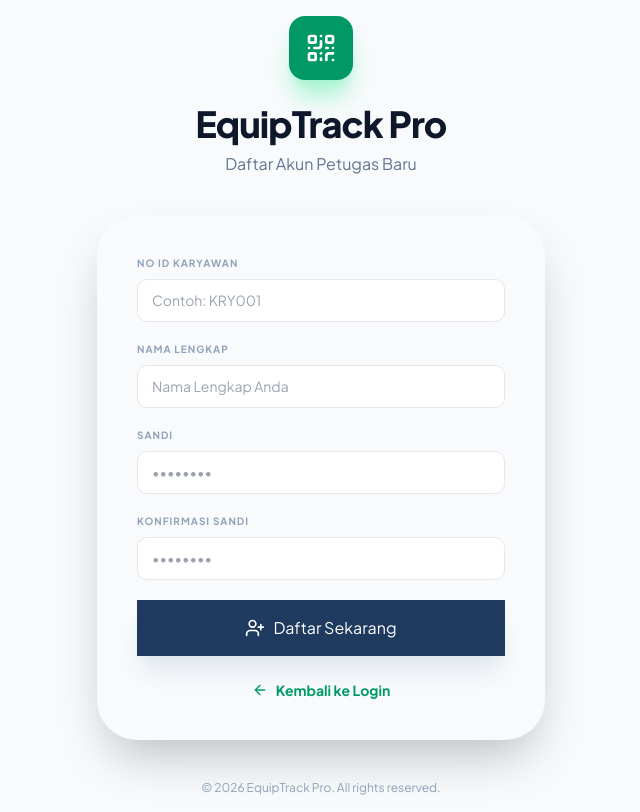
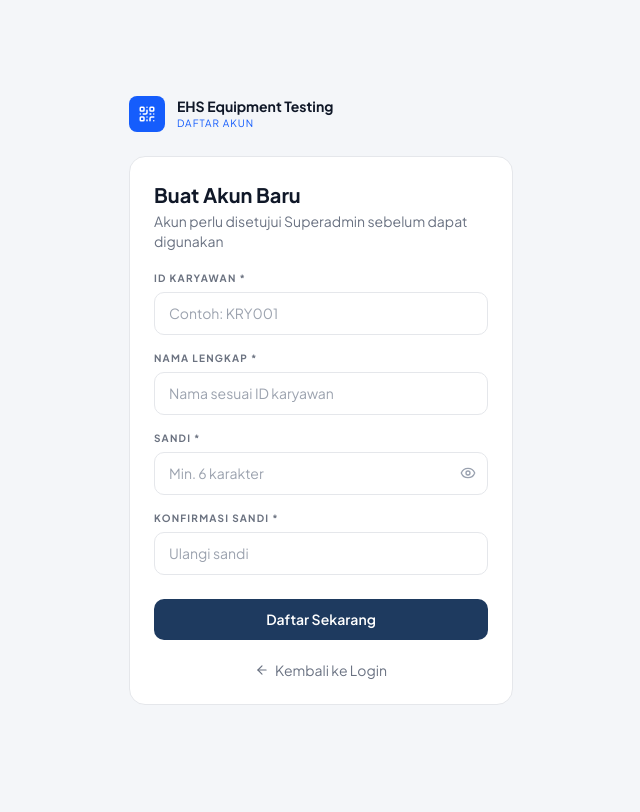
Before and after one commit to tauffanpc/EHS-Equipment-Testing, a React (Vite) app: page /register in a window 1280 px wide. Shown: the whole page, without its empty margins (319-959 px from the left). Built offline with nearby package versions, Linux system fonts and the light colour scheme; no server answers.

Commit message:
Update RegisterPage.tsx

```diff
--- a/src/pages/RegisterPage.tsx
+++ b/src/pages/RegisterPage.tsx
@@ -1,177 +1,118 @@
 import React, { useState } from 'react';
+import { useNavigate, Link } from 'react-router-dom';
 import { supabase, employeeIdToEmail } from '../lib/supabase';
-import { useNavigate, Link } from 'react-router-dom';
-import { motion } from 'motion/react';
-import { QrCode, UserPlus, AlertCircle, CheckCircle2, ArrowLeft } from 'lucide-react';
+import { QrCode, Eye, EyeOff, CheckCircle2, AlertCircle, ArrowLeft } from 'lucide-react';
 
 export const RegisterPage: React.FC = () => {
-  const [employeeId, setEmployeeId] = useState('');
-  const [fullName, setFullName] = useState('');
-  const [password, setPassword] = useState('');
-  const [confirmPassword, setConfirmPassword] = useState('');
+  const navigate = useNavigate();
+  const [form, setForm] = useState({ employeeId: '', fullName: '', password: '', confirm: '' });
+  const [showPass, setShowPass] = useState(false);
   const [loading, setLoading] = useState(false);
   const [error, setError] = useState<string | null>(null);
   const [success, setSuccess] = useState(false);
-  const navigate = useNavigate();
+
+  const set = (k: keyof typeof form, v: string) => setForm(p => ({ ...p, [k]: v }));
 
   const handleRegister = async (e: React.FormEvent) => {
     e.preventDefault();
+    setError(null);
+    if (form.password !== form.confirm) { setError('Sandi tidak cocok'); return; }
+    if (form.password.length < 6) { setError('Sandi minimal 6 karakter'); return; }
     setLoading(true);
-    setError(null);
 
-    if (password !== confirmPassword) {
-      setError('Sandi tidak cocok');
-      setLoading(false);
-      return;
-    }
-
-    if (password.length < 6) {
-      setError('Sandi minimal 6 karakter');
-      setLoading(false);
-      return;
-    }
-
-    const email = employeeIdToEmail(employeeId);
-
-    const { data: signUpData, error: signUpError } = await supabase.auth.signUp({
-      email,
-      password,
-      options: {
-        data: {
-          full_name: fullName,
-          employee_id: employeeId,
-        },
-      },
+    const email = employeeIdToEmail(form.employeeId);
+    const { data, error: signUpError } = await supabase.auth.signUp({
+      email, password: form.password,
+      options: { data: { full_name: form.fullName, employee_id: form.employeeId } },
     });
 
-    if (signUpError) {
-      setError(signUpError.message);
-    } else if (signUpData.user) {
-      // Create profile record
-      const isInitialAdmin = employeeId.toLowerCase() === 'admin001' || employeeId.toLowerCase() === 'admin';
+    if (signUpError) { setError(signUpError.message); setLoading(false); return; }
 
-      const { error: profileError } = await supabase
-        .from('profiles')
-        .insert([
-          {
-            id: signUpData.user.id,
-            employee_id: employeeId,
-            full_name: fullName,
-            role: isInitialAdmin ? 'superadmin' : 'user',
-            status: isInitialAdmin ? 'approved' : 'pending',
-          }
-        ]);
-
-      if (profileError) {
-        console.error('Profile creation error:', profileError);
-        // Even if profile creation fails (e.g. table doesn't exist yet),
-        // we'll proceed but warn in console. In a real app, this should be handled better.
-      }
-
+    if (data.user) {
+      const { error: profileError } = await supabase.from('profiles').insert([{
+        id: data.user.id,
+        employee_id: form.employeeId,
+        full_name: form.fullName,
+        role: 'user',
+        status: 'pending',
+      }]);
+      if (profileError) console.error('Profile error:', profileError);
       setSuccess(true);
-      setTimeout(() => navigate('/login'), 3000);
+      setTimeout(() => navigate('/login'), 4000);
     }
     setLoading(false);
   };
 
   return (
-    <div className="min-h-screen flex items-center justify-center p-4 bg-slate-50">
-      <div className="max-w-md w-full">
-        <div className="text-center mb-10">
-          <div className="w-16 h-16 bg-emerald-600 rounded-2xl flex items-center justify-center text-white mx-auto mb-6 shadow-xl shadow-emerald-200">
-            <QrCode size={32} />
+    <div className="min-h-screen bg-[#F4F6F9] flex items-center justify-center p-6">
+      <div className="w-full max-w-sm space-y-6">
+
+        <div className="flex items-center gap-3">
+          <div className="w-9 h-9 bg-blue-600 rounded-lg flex items-center justify-center">
+            <QrCode size={18} className="text-white" />
           </div>
-          <h1 className="text-4xl font-extrabold text-slate-900 tracking-tight">EquipTrack Pro</h1>
-          <p className="text-slate-500 mt-2">Daftar Akun Petugas Baru</p>
+          <div>
+            <p className="font-bold text-sm text-gray-900">EHS Equipment Testing</p>
+            <p className="text-blue-600 text-[10px] uppercase tracking-widest">Daftar Akun</p>
+          </div>
         </div>
 
-        <motion.div
-          initial={{ opacity: 0, y: 20 }}
-          animate={{ opacity: 1, y: 0 }}
-          className="glass-card p-10 rounded-[2.5rem] shadow-2xl"
-        >
         {success ? (
-            <div className="text-center py-8">
-              <div className="w-20 h-20 bg-emerald-100 rounded-full flex items-center justify-center text-emerald-600 mx-auto mb-6">
-                <CheckCircle2 size={40} />
+          <div className="card p-8 text-center space-y-4">
+            <div className="w-16 h-16 bg-emerald-50 rounded-full flex items-center justify-center mx-auto">
+              <CheckCircle2 size={32} className="text-emerald-500" />
             </div>
-              <h2 className="text-2xl font-bold text-slate-900 mb-2">Pendaftaran Berhasil!</h2>
-              <p className="text-slate-500">Akun Anda telah dibuat. Mengalihkan ke halaman login...</p>
+            <div>
+              <h2 className="font-bold text-gray-900 text-lg">Pendaftaran Berhasil!</h2>
+              <p className="text-gray-500 text-sm mt-1">Akun Anda sedang menunggu persetujuan Superadmin. Anda akan diarahkan ke halaman login.</p>
+            </div>
           </div>
         ) : (
-            <form onSubmit={handleRegister} className="space-y-5">
+          <div className="card p-6 space-y-5">
             <div>
-                <label className="text-[10px] font-bold uppercase tracking-widest text-slate-400 mb-2 block">No ID Karyawan</label>
-                <input
-                  type="text"
-                  required
-                  className="input-field"
-                  placeholder="Contoh: KRY001"
-                  value={employeeId}
-                  onChange={(e) => setEmployeeId(e.target.value)}
-                />
-              </div>
-              <div>
-                <label className="text-[10px] font-bold uppercase tracking-widest text-slate-400 mb-2 block">Nama Lengkap</label>
-                <input
-                  type="text"
-                  required
-                  className="input-field"
-                  placeholder="Nama Lengkap Anda"
-                  value={fullName}
-                  onChange={(e) => setFullName(e.target.value)}
-                />
-              </div>
-              <div>
-                <label className="text-[10px] font-bold uppercase tracking-widest text-slate-400 mb-2 block">Sandi</label>
-                <input
-                  type="password"
-                  required
-                  className="input-field"
-                  placeholder="••••••••"
-                  value={password}
-                  onChange={(e) => setPassword(e.target.value)}
-                />
-              </div>
-              <div>
-                <label className="text-[10px] font-bold uppercase tracking-widest text-slate-400 mb-2 block">Konfirmasi Sandi</label>
-                <input
-                  type="password"
-                  required
-                  className="input-field"
-                  placeholder="••••••••"
-                  value={confirmPassword}
-                  onChange={(e) => setConfirmPassword(e.target.value)}
-                />
+              <h2 className="text-xl font-bold text-gray-900">Buat Akun Baru</h2>
+              <p className="text-gray-500 text-sm mt-0.5">Akun perlu disetujui Superadmin sebelum dapat digunakan</p>
             </div>
 
             {error && (
-                <div className="p-4 bg-red-50 border border-red-100 rounded-2xl flex items-center gap-3 text-red-600 text-sm">
-                  <AlertCircle size={18} />
-                  {error}
+              <div className="notif-banner notif-danger">
+                <AlertCircle size={15} className="flex-shrink-0" />
+                <p className="text-sm">{error}</p>
               </div>
             )}
 
-              <button
-                type="submit"
-                disabled={loading}
-                className="btn-primary w-full py-4 bg-slate-900 shadow-xl shadow-slate-200 flex items-center justify-center gap-2"
-              >
-                {loading ? 'Mendaftarkan...' : <><UserPlus size={20} /> Daftar Sekarang</>}
+            <form onSubmit={handleRegister} className="space-y-4">
+              <div>
+                <label className="label-xs text-gray-400 block mb-1.5">ID Karyawan *</label>
+                <input className="input-field" placeholder="Contoh: KRY001" required value={form.employeeId} onChange={e => set('employeeId', e.target.value)} />
+              </div>
+              <div>
+                <label className="label-xs text-gray-400 block mb-1.5">Nama Lengkap *</label>
+                <input className="input-field" placeholder="Nama sesuai ID karyawan" required value={form.fullName} onChange={e => set('fullName', e.target.value)} />
+              </div>
+              <div>
+                <label className="label-xs text-gray-400 block mb-1.5">Sandi *</label>
+                <div className="relative">
+                  <input className="input-field pr-11" type={showPass ? 'text' : 'password'} placeholder="Min. 6 karakter" required value={form.password} onChange={e => set('password', e.target.value)} />
+                  <button type="button" onClick={() => setShowPass(!showPass)} className="absolute right-3 top-1/2 -translate-y-1/2 text-gray-400">
+                    {showPass ? <EyeOff size={16} /> : <Eye size={16} />}
                   </button>
+                </div>
+              </div>
+              <div>
+                <label className="label-xs text-gray-400 block mb-1.5">Konfirmasi Sandi *</label>
+                <input className="input-field" type="password" placeholder="Ulangi sandi" required value={form.confirm} onChange={e => set('confirm', e.target.value)} />
+              </div>
+              <button type="submit" disabled={loading} className="btn btn-primary w-full py-3 mt-2">
+                {loading ? 'Mendaftarkan...' : 'Daftar Sekarang'}
+              </button>
+            </form>
 
-              <div className="text-center mt-6">
-                <Link to="/login" className="text-sm font-bold text-emerald-600 hover:text-emerald-700 flex items-center justify-center gap-2">
-                  <ArrowLeft size={16} /> Kembali ke Login
+            <Link to="/login" className="flex items-center justify-center gap-1.5 text-sm text-gray-500 hover:text-gray-700 transition-colors">
+              <ArrowLeft size={14} /> Kembali ke Login
             </Link>
           </div>
-            </form>
         )}
-        </motion.div>
-
-        <p className="text-center mt-10 text-slate-400 text-xs">
-          &copy; 2026 EquipTrack Pro. All rights reserved.
-        </p>
       </div>
     </div>
   );
```
Lines whose indentation alone changed are shown as unchanged.
